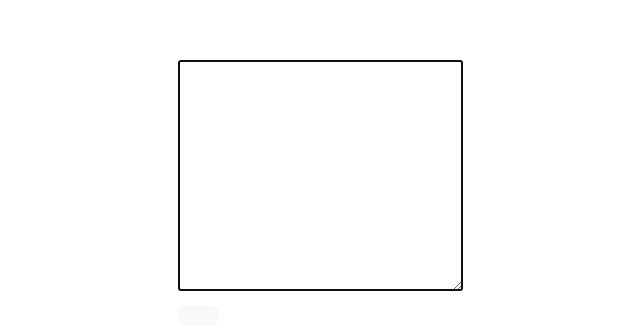
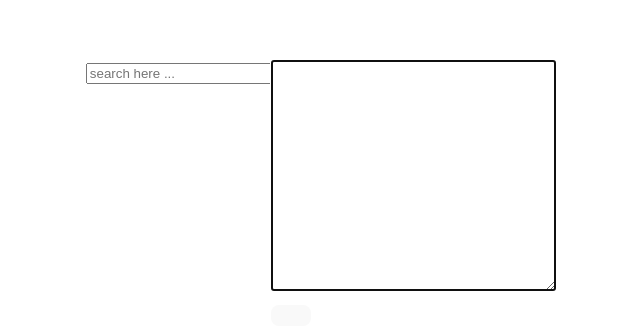
Before and after one commit to Alfaussa/NoteBook, a React (Vite) app in the folder Notebook/: page / in a window 1280 px wide. Shown: the part 207-536 px from the top of the page, without its empty margins (299-939 px from the left). Built offline with nearby package versions, Linux system fonts and the light colour scheme.

Commit message:
search feature completed

```diff
--- a/Notebook/src/App.jsx
+++ b/Notebook/src/App.jsx
@@ -2,6 +2,7 @@ import { useState } from 'react'
 import { nanoid } from 'nanoid'
 import  TextareaForm  from './components/TextareaForm'
 import NoteItem from './components/NoteItem'
+import SearchBar from './components/SearchBar'
 
 import './App.css'
 
@@ -10,7 +11,18 @@ function App() {
   const [notes, setNotes] = useState([]);
   const [userInput, setUserInput] = useState('');
   const [selectedNote, setSelectedNote]= useState();
+  const [query, setQuery] = useState("");
 
+let filteredNotes =[];
+
+if(query !== ""){
+    filteredNotes = notes.filter((note) =>
+    note.text.toLowerCase().includes(query.toLowerCase()))
+
+} else {
+    filteredNotes = notes;
+
+}
   const addNote = (userInput) => {
     if(userInput){
       const newNote ={
@@ -31,9 +43,17 @@ function App() {
   const deleteNote = (id) => {
     setNotes([...notes.filter((note) => (id !== note.id))])
   }
+
   return (
     <>
-    {notes.map((note)=>
+    <SearchBar
+    notes={notes}
+    query={query}
+    setQuery={setQuery}
+ />
+
+
+    {filteredNotes.map((note)=>
     <NoteItem
     note={note}
     key={note.id}
--- /dev/null
+++ b/Notebook/src/components/SearchBar.jsx
@@ -0,0 +1,20 @@
+import React from 'react'
+import { useState } from 'react';
+import { CiSearch } from "react-icons/ci";
+
+
+const SearchBar = ({query, setQuery}) => {
+
+
+  return (
+    <>
+    <div>
+        <input type='text' placeholder= 'search here ...' value={query} onChange={event => setQuery(event.target.value)}/>
+
+    </div>
+
+  </>
+  )
+}
+
+export default SearchBar
--- a/Notebook/src/components/TextareaForm.jsx
+++ b/Notebook/src/components/TextareaForm.jsx
@@ -1,15 +1,15 @@
 import React, {useState} from 'react'
 
-const TextareaForm = ({addNote, userInput, setUserInput, saveEditedNote}) => {
+const TextareaForm = ({addNote, userInput, setUserInput, selectedNote, saveEditedNote}) => {
 
 
 
   const handleChange = (event) => {
     setUserInput(event.target.value)
   }
-  const handleClick = (event, selectedNote) => {
+  const handleClick = (event, ) => {
     event.preventDefault();
-    (!selectedNote)?addNote(userInput):saveEditedNote(selectedNote)
+    (!selectedNote)?addNote(userInput):saveEditedNote(note)
     setUserInput('');
   }
 
```
